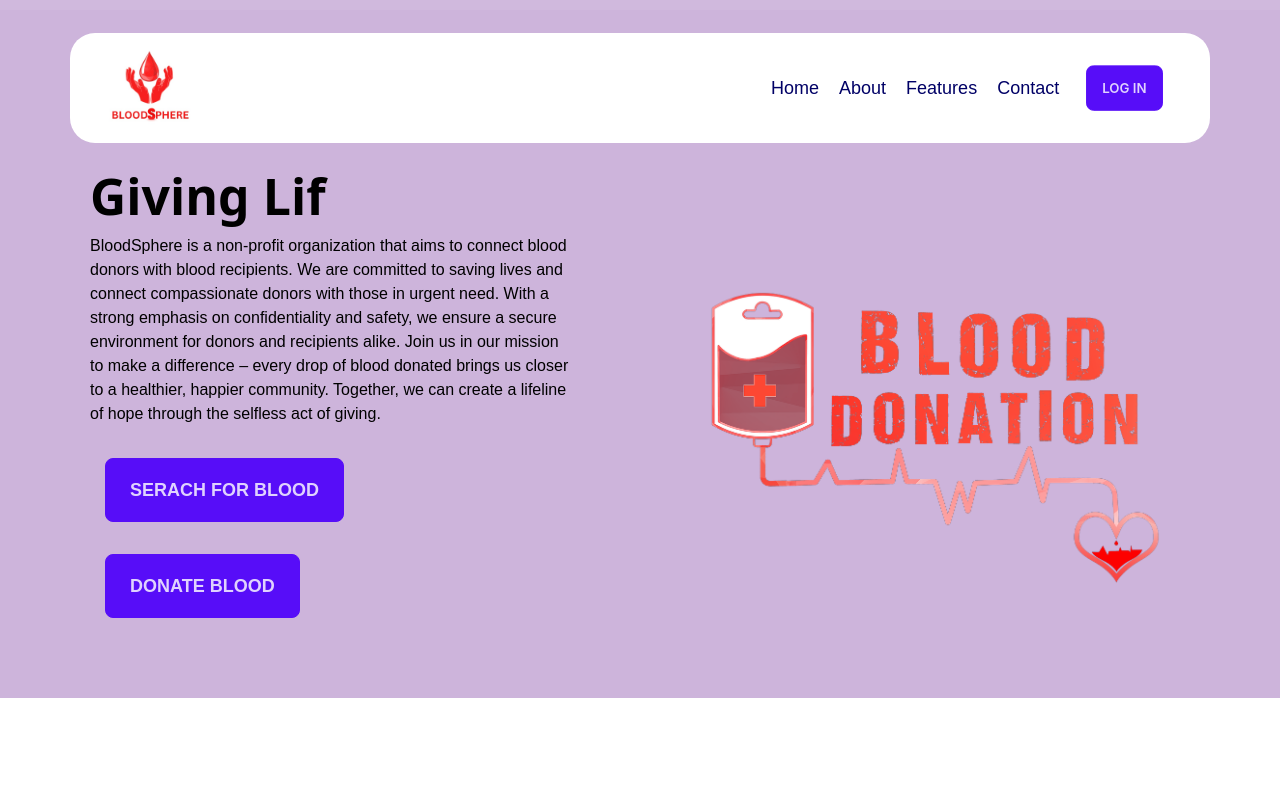
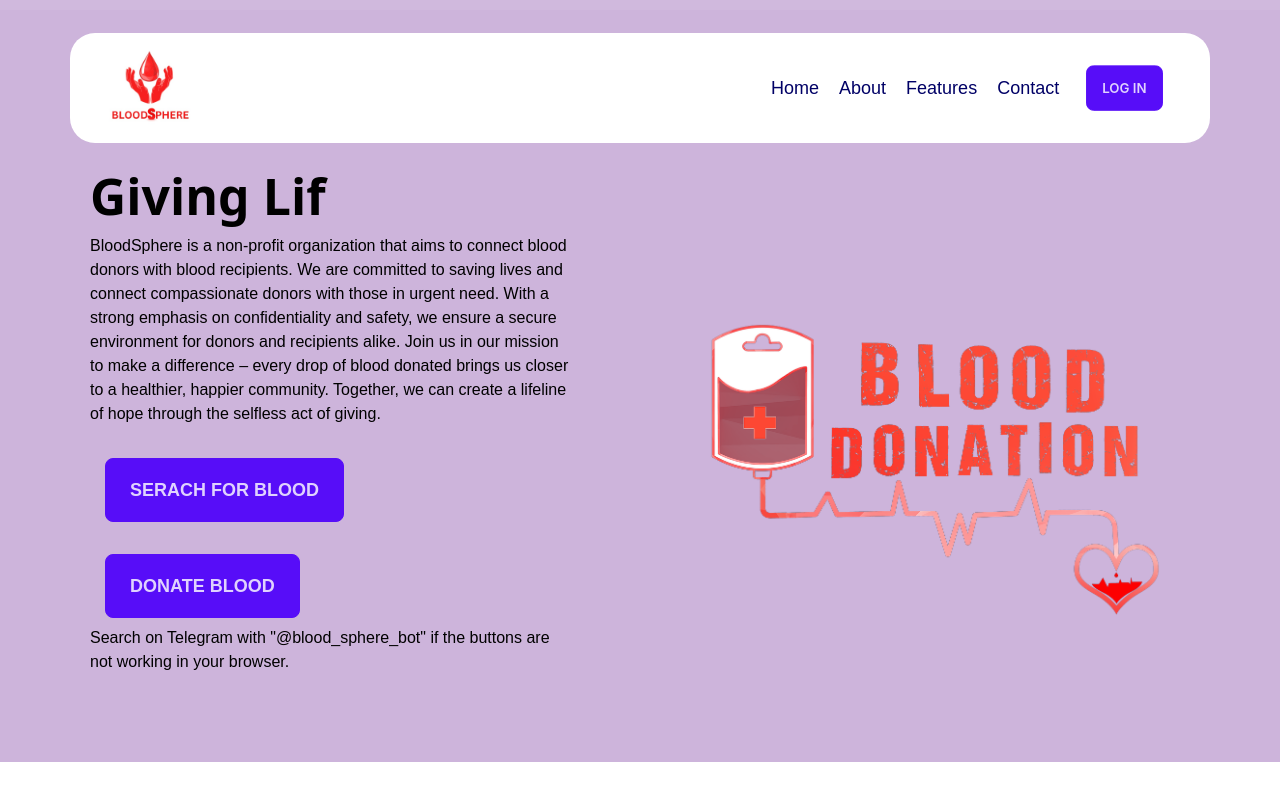
Before and after one commit to rony0000013/Blood-Sphere, a React (Create React App) app in the folder Frontend/: page / in a window 1280 px wide. Shown: the top 800 px of the page. Built offline with nearby package versions, Linux system fonts and the light colour scheme.

Commit message:
added fix GM

```diff
--- a/Frontend/src/Pages/Home/Banner/Banner.jsx
+++ b/Frontend/src/Pages/Home/Banner/Banner.jsx
@@ -52,6 +52,7 @@ const Banner = () => {
                                     )}
 
                                 </div>
+                                <p className="text-black py-2">Search on Telegram with "@blood_sphere_bot" if the buttons are not working in your browser.</p>
                             </div>
                         </Col>
                         <Col md={12} sm={12} lg={6} className="mt-sm-5">
--- a/Frontend/src/output.css
+++ b/Frontend/src/output.css
@@ -1645,6 +1645,11 @@ html {
   padding: 5vw;
 }
 
+.py-2 {
+  padding-top: 0.5rem;
+  padding-bottom: 0.5rem;
+}
+
 .pb-\[10vh\] {
   padding-bottom: 10vh;
 }
```
